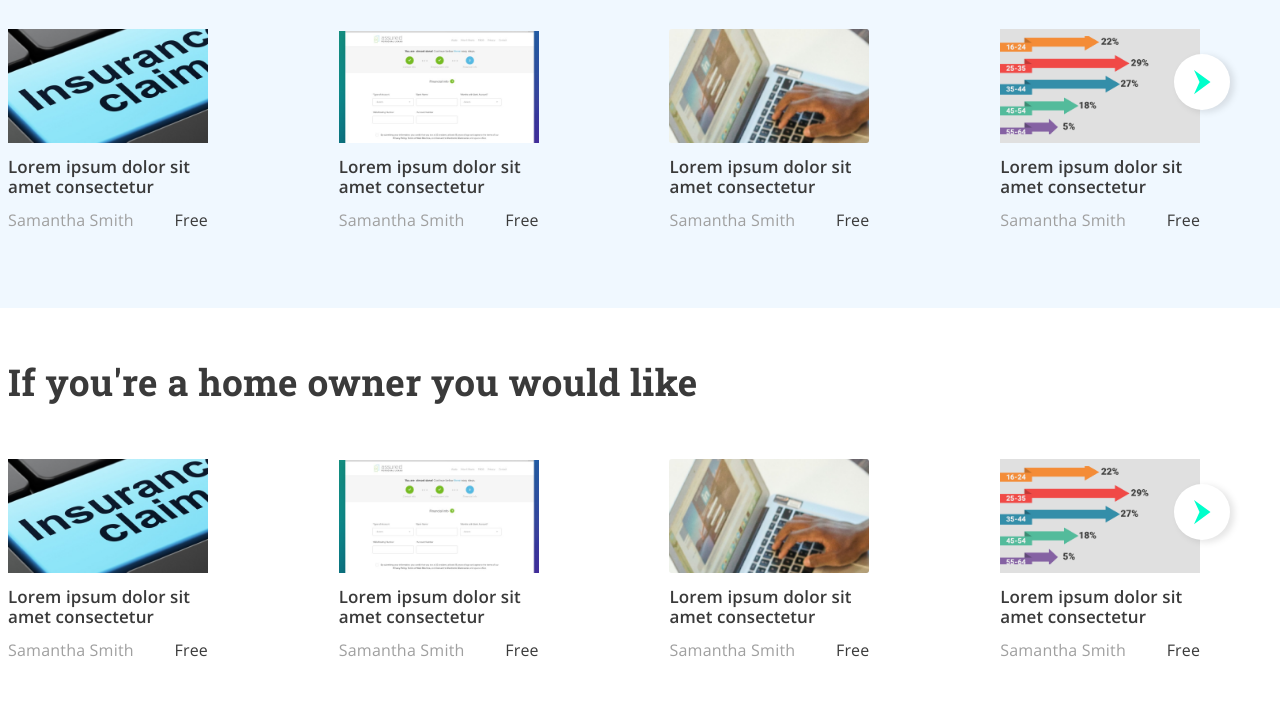
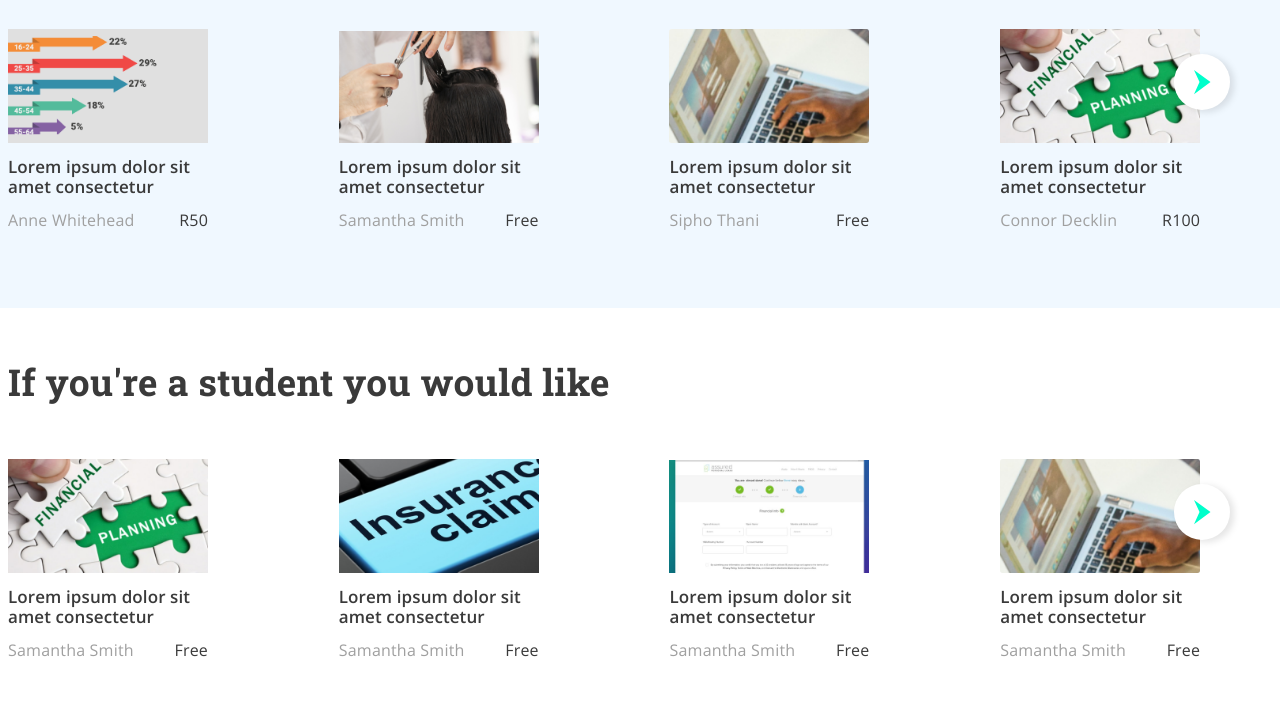
Before and after one commit to ginaleslie/design-systems-assignment, a website: page pages/signed-up.html in a window 1280 px wide. Shown: the part 738-1440 px from the top of the page. Drawn offline with nearby package versions, Linux system fonts and the light colour scheme.

Commit message:
Minified

```diff
--- a/Gruntfile.js
+++ b/Gruntfile.js
@@ -15,7 +15,9 @@ module.exports = function (grunt) {
 					mangle: true,
 				},
 				files: {
-					"./build/main.min.js": "./main.js",
+					"./build/main.min.js": "./js/main.js",
+					"./build/carousal.min.js": "./js/carousal.js",
+					"./build/navigation.min.js": "./js/navigation.js",
 				},
 			},
 		},
--- a/css/src/layout/form.less
+++ b/css/src/layout/form.less
@@ -1,4 +1,4 @@
-form input {
+.home-form input {
 	border: 1px solid @form-grey;
 	height: 35px;
 }
--- a/js/carousal.js
+++ b/js/carousal.js
@@ -36,19 +36,49 @@ $(function () {
 		topFree: [
 			{
 				course:
-					'<a href="#" class="cover"><img src="../images/Mask Group (1) copy 4.png" class="sliderImg" /><h6>Lorem ipsum dolor sit amet consectetur</h6><p class="grey-one">Samantha Smith<span class="grey-two float-r">Free</span></p></a>',
+					'<a href="#" class="cover"><img src="../images/Component 4.png" class="sliderImg" /><h6>Lorem ipsum dolor sit amet consectetur</h6><p class="grey-one">Anne Whitehead<span class="grey-two float-r">R50</span></p></a>',
 			},
 			{
 				course:
-					'<a href="#" class="cover"><img src="../images/Mask Group (1) copy.png" class="sliderImg" /><h6>Lorem ipsum dolor sit amet consectetur</h6><p class="grey-one">Samantha Smith<span class="grey-two float-r">Free</span></p></a>',
+					'<a href="#" class="cover"><img src="../images/Mask Group (1).png" class="sliderImg" /><h6>Lorem ipsum dolor sit amet consectetur</h6><p class="grey-one">Samantha Smith<span class="grey-two float-r">Free</span></p></a>',
 			},
 			{
 				course:
-					'<a href="#" class="cover"><img src="../images/Mask Group (2).png" class="sliderImg" /><h6>Lorem ipsum dolor sit amet consectetur</h6><p class="grey-one">Samantha Smith<span class="grey-two float-r">Free</span></p></a>',
+					'<a href="#" class="cover"><img src="../images/Mask Group (2).png" class="sliderImg" /><h6>Lorem ipsum dolor sit amet consectetur</h6><p class="grey-one">Sipho Thani<span class="grey-two float-r">Free</span></p></a>',
 			},
 			{
 				course:
-					'<a href="#" class="cover"><img src="../images/Component 4.png" class="sliderImg" /><h6>Lorem ipsum dolor sit amet consectetur</h6><p class="grey-one">Samantha Smith<span class="grey-two float-r">Free</span></p></a>',
+					'<a href="#" class="cover"><img src="../images/Mask Group (1) copy 3.png" class="sliderImg" /><h6>Lorem ipsum dolor sit amet consectetur</h6><p class="grey-one">Connor Decklin<span class="grey-two float-r">R100</span></p></a>',
+			},
+			{
+				course:
+					'<a href="#" class="cover"><img src="../images/Mask Group (1) copy 2.png" class="sliderImg" /><h6>Lorem ipsum dolor sit amet consectetur</h6><p class="grey-one">John Lorrey<span class="grey-two float-r">Free</span></p></a>',
+			},
+			{
+				course:
+					'<a href="#" class="cover"><img src="../images/Mask Group (1) copy 3.png" class="sliderImg" /><h6>Lorem ipsum dolor sit amet consectetur</h6><p class="grey-one">Brittney Soils<span class="grey-two float-r">Free</span></p></a>',
+			},
+			{
+				course:
+					'<a href="#" class="cover"><img src="../images/Mask Group (1).png" class="sliderImg" /><h6>Lorem ipsum dolor sit amet consectetur</h6><p class="grey-one">Lutho Anitha<span class="grey-two float-r">R30</span></p></a>',
+			},
+		],
+		useful: [
+			{
+				course:
+					'<a href="#" class="cover"><img src="../images/Mask Group (1) copy 4.png" class="sliderImg" /><h6>Lorem ipsum dolor sit amet consectetur</h6><p class="grey-one">Alex Smith<span class="grey-two float-r">Free</span></p></a>',
+			},
+			{
+				course:
+					'<a href="#" class="cover"><img src="../images/Mask Group (1) copy 2.png" class="sliderImg" /><h6>Lorem ipsum dolor sit amet consectetur</h6><p class="grey-one">Rebecca Forks<span class="grey-two float-r">Free</span></p></a>',
+			},
+			{
+				course:
+					'<a href="#" class="cover"><img src="../images/Mask Group (2).png" class="sliderImg" /><h6>Lorem ipsum dolor sit amet consectetur</h6><p class="grey-one">Tahla Mbeki<span class="grey-two float-r">R20</span></p></a>',
+			},
+			{
+				course:
+					'<a href="#" class="cover"><img src="../images/Mask Group (1) copy 2.png" class="sliderImg" /><h6>Lorem ipsum dolor sit amet consectetur</h6><p class="grey-one">Thomas Jones<span class="grey-two float-r">R40</span></p></a>',
 			},
 			{
 				course:
@@ -63,10 +93,40 @@ $(function () {
 					'<a href="#" class="cover"><img src="../images/Mask Group (1).png" class="sliderImg" /><h6>Lorem ipsum dolor sit amet consectetur</h6><p class="grey-one">Samantha Smith<span class="grey-two float-r">Free</span></p></a>',
 			},
 		],
-		topFree: [
+		student: [
+			{
+				course:
+					'<a href="#" class="cover"><img src="../images/Mask Group (1) copy 3.png" class="sliderImg" /><h6>Lorem ipsum dolor sit amet consectetur</h6><p class="grey-one">Samantha Smith<span class="grey-two float-r">Free</span></p></a>',
+			},
 			{
 				course:
 					'<a href="#" class="cover"><img src="../images/Mask Group (1) copy 4.png" class="sliderImg" /><h6>Lorem ipsum dolor sit amet consectetur</h6><p class="grey-one">Samantha Smith<span class="grey-two float-r">Free</span></p></a>',
+			},
+			{
+				course:
+					'<a href="#" class="cover"><img src="../images/Mask Group (1) copy.png" class="sliderImg" /><h6>Lorem ipsum dolor sit amet consectetur</h6><p class="grey-one">Samantha Smith<span class="grey-two float-r">Free</span></p></a>',
+			},
+			{
+				course:
+					'<a href="#" class="cover"><img src="../images/Mask Group (2).png" class="sliderImg" /><h6>Lorem ipsum dolor sit amet consectetur</h6><p class="grey-one">Samantha Smith<span class="grey-two float-r">Free</span></p></a>',
+			},
+			{
+				course:
+					'<a href="#" class="cover"><img src="../images/Mask Group (1) copy 2.png" class="sliderImg" /><h6>Lorem ipsum dolor sit amet consectetur</h6><p class="grey-one">Samantha Smith<span class="grey-two float-r">Free</span></p></a>',
+			},
+			{
+				course:
+					'<a href="#" class="cover"><img src="../images/Mask Group (1) copy 3.png" class="sliderImg" /><h6>Lorem ipsum dolor sit amet consectetur</h6><p class="grey-one">Samantha Smith<span class="grey-two float-r">Free</span></p></a>',
+			},
+			{
+				course:
+					'<a href="#" class="cover"><img src="../images/Mask Group (1).png" class="sliderImg" /><h6>Lorem ipsum dolor sit amet consectetur</h6><p class="grey-one">Samantha Smith<span class="grey-two float-r">Free</span></p></a>',
+			},
+		],
+		insurance: [
+			{
+				course:
+					'<a href="#" class="cover"><img src="../images/Mask Group (1) copy 3.png" class="sliderImg" /><h6>Lorem ipsum dolor sit amet consectetur</h6><p class="grey-one">Elizabeth<span class="grey-two float-r">R120</span></p></a>',
 			},
 			{
 				course:
--- a/pages/signed-up.html
+++ b/pages/signed-up.html
@@ -92,12 +92,12 @@
 					<section class="sliderComplete">
 						<section class="wrapper">
 							<h1 class="grey-two  pt-md-3 pt-4 pb-md-4 pb-1">
-								If you're a home owner you would like
+								If you're a student you would like
 							</h1>
 						</section>
 						<section class="wrapper">
 							<ul class="slider">
-								{{#each topFree}}
+								{{#each student}}
 									<li>
 										{{{course}}}
 									</li>
@@ -125,7 +125,7 @@
 						</section>
 						<section class="wrapper">
 							<ul class="slider">
-								{{#each topFree}}
+								{{#each useful}}
 									<li>
 										{{{course}}}
 									</li>
```
Also changed, not shown: index.html (+3 -1 lines), pages/financial-courses.html (+2 -2 lines), build/carousal.min.js (added), build/main.min.js (added), build/navigation.min.js (added), css/dist/main.css, 1 other file.
